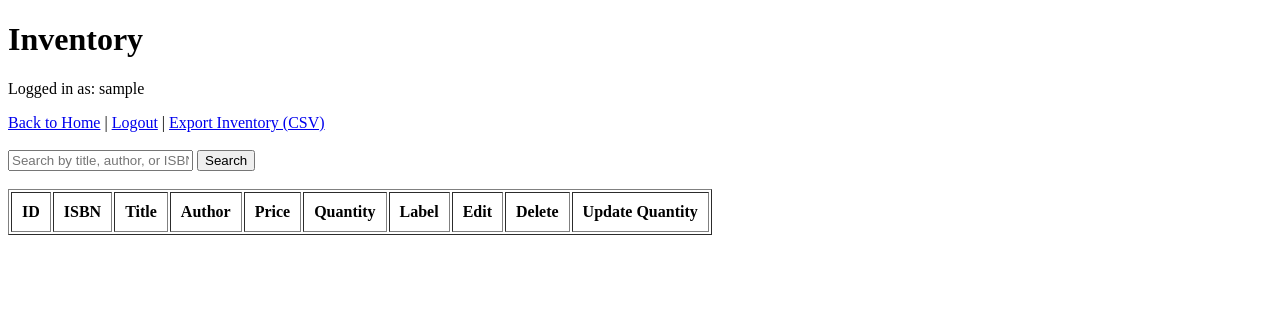
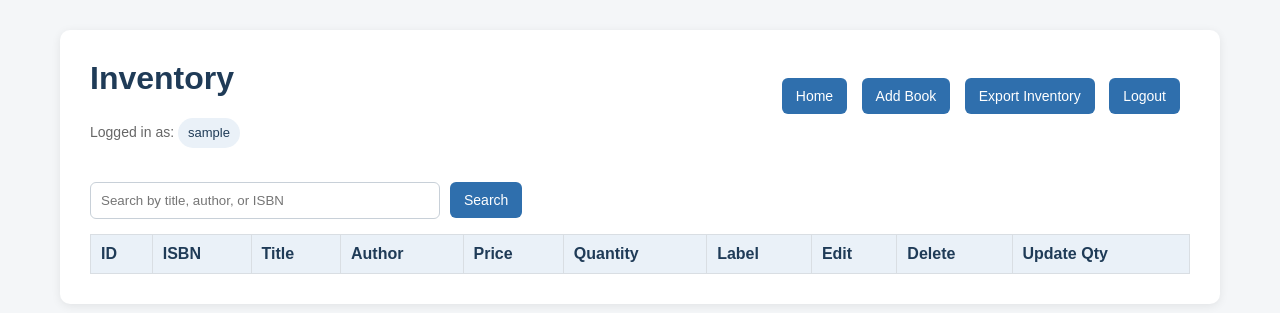
Before and after one commit to jospina07/noble-bookstore, a Flask app: page /books in a window 1280 px wide. Shown: the top 313 px of the page. Run offline with Flask 3, Linux system fonts and the light colour scheme; the visitor is signed in with stand-in values (Sample User, id 1); data that the repository does not hold is empty.

Commit message:
Polished UI for login, homepage, and inventory page

```diff
--- /dev/null
+++ b/static/style.css
@@ -0,0 +1,217 @@
+body {
+    font-family: Arial, sans-serif;
+    background-color: #f4f6f8;
+    color: #222;
+    margin: 0;
+    padding: 0;
+}
+
+.page-container {
+    max-width: 1100px;
+    margin: 30px auto;
+    background: white;
+    padding: 30px;
+    border-radius: 10px;
+    box-shadow: 0 2px 10px rgba(0, 0, 0, 0.08);
+}
+
+h1, h2 {
+    margin-top: 0;
+    color: #1f3b57;
+}
+
+p {
+    line-height: 1.5;
+}
+
+.nav-links,
+.quick-links {
+    margin-bottom: 20px;
+}
+
+.nav-links a,
+.quick-links a,
+.action-link {
+    display: inline-block;
+    margin-right: 10px;
+    margin-bottom: 10px;
+    text-decoration: none;
+    color: white;
+    background: #2f6fad;
+    padding: 10px 14px;
+    border-radius: 6px;
+    font-size: 14px;
+}
+
+.nav-links a:hover,
+.quick-links a:hover,
+.action-link:hover {
+    background: #245785;
+}
+
+.secondary-link {
+    background: #6c757d;
+}
+
+.secondary-link:hover {
+    background: #545b62;
+}
+
+table {
+    width: 100%;
+    border-collapse: collapse;
+    margin-top: 15px;
+    background: white;
+}
+
+th,
+td {
+    border: 1px solid #d9dee3;
+    padding: 10px;
+    text-align: left;
+    vertical-align: top;
+}
+
+th {
+    background-color: #eaf1f8;
+    color: #1f3b57;
+}
+
+form.inline-form {
+    display: inline-block;
+    margin: 0;
+}
+
+input[type="text"],
+input[type="password"],
+input[type="number"],
+input[type="email"],
+select {
+    width: 100%;
+    max-width: 350px;
+    padding: 10px;
+    border: 1px solid #c8d0d8;
+    border-radius: 6px;
+    box-sizing: border-box;
+    margin-bottom: 12px;
+    background: white;
+}
+
+button {
+    background: #2f6fad;
+    color: white;
+    border: none;
+    padding: 10px 14px;
+    border-radius: 6px;
+    cursor: pointer;
+    font-size: 14px;
+}
+
+button:hover {
+    background: #245785;
+}
+
+button.delete-btn {
+    background: #b44343;
+}
+
+button.delete-btn:hover {
+    background: #923636;
+}
+
+.card-grid {
+    display: grid;
+    grid-template-columns: repeat(auto-fit, minmax(220px, 1fr));
+    gap: 16px;
+    margin-top: 20px;
+}
+
+.card {
+    background: #f9fbfd;
+    border: 1px solid #dce5ee;
+    border-radius: 10px;
+    padding: 18px;
+}
+
+.card h3 {
+    margin-top: 0;
+    color: #1f3b57;
+}
+
+.muted {
+    color: #666;
+    font-size: 14px;
+}
+
+.error-message {
+    color: #b44343;
+    font-weight: bold;
+    margin-bottom: 15px;
+}
+
+.form-section {
+    max-width: 500px;
+}
+
+.top-bar {
+    display: flex;
+    justify-content: space-between;
+    align-items: center;
+    gap: 20px;
+    flex-wrap: wrap;
+    margin-bottom: 20px;
+}
+
+.search-form {
+    display: flex;
+    gap: 10px;
+    align-items: center;
+    flex-wrap: wrap;
+}
+
+.search-form input[type="text"] {
+    margin-bottom: 0;
+    min-width: 260px;
+}
+
+.badge {
+    display: inline-block;
+    padding: 5px 10px;
+    border-radius: 999px;
+    background: #eaf1f8;
+    color: #1f3b57;
+    font-size: 13px;
+}
+
+.center-box {
+    max-width: 450px;
+    margin: 60px auto;
+    background: white;
+    padding: 30px;
+    border-radius: 10px;
+    box-shadow: 0 2px 10px rgba(0, 0, 0, 0.08);
+}
+
+.small-text {
+    font-size: 13px;
+    color: #666;
+}
+
+pre.barcode-block {
+    background: #fff;
+    border: 1px solid #d9dee3;
+    padding: 14px;
+    overflow-x: auto;
+}
+
+@media (max-width: 768px) {
+    .page-container {
+        margin: 15px;
+        padding: 20px;
+    }
+
+    th,
+    td {
+        font-size: 14px;
+    }
+}
--- a/templates/inventory.html
+++ b/templates/inventory.html
@@ -2,27 +2,30 @@
 <html>
 <head>
     <title>Inventory</title>
+    <link rel="stylesheet" href="/static/style.css">
 </head>
 <body>
 
+<div class="page-container">
+    <div class="top-bar">
+        <div>
             <h1>Inventory</h1>
+            <p class="muted">Logged in as: <span class="badge">{{ username }}</span></p>
+        </div>
+        <div class="nav-links">
+            <a href="/">Home</a>
+            <a href="/books/add">Add Book</a>
+            <a href="/export/inventory">Export Inventory</a>
+            <a href="/logout" class="secondary-link">Logout</a>
+        </div>
+    </div>
 
-<p>Logged in as: {{ username }}</p>
-
-<a href="/">Back to Home</a> |
-<a href="/logout">Logout</a> |
-<a href="/export/inventory">Export Inventory (CSV)</a>
-
-<br><br>
-
-<form method="GET" action="/books">
+    <form method="GET" action="/books" class="search-form">
         <input type="text" name="search" placeholder="Search by title, author, or ISBN" value="{{ search_query }}">
         <button type="submit">Search</button>
     </form>
 
-<br>
-
-<table border="1" cellpadding="10">
+    <table>
         <tr>
             <th>ID</th>
             <th>ISBN</th>
@@ -33,7 +36,7 @@
             <th>Label</th>
             <th>Edit</th>
             <th>Delete</th>
-        <th>Update Quantity</th>
+            <th>Update Qty</th>
         </tr>
 
         {% for book in books %}
@@ -45,25 +48,26 @@
             <td>${{ "%.2f"|format(book.price) }}</td>
             <td>{{ book.quantity }}</td>
             <td>
-            <a href="/books/label/{{ book.id }}">Print Label</a>
+                <a class="action-link" href="/books/label/{{ book.id }}">Label</a>
             </td>
             <td>
-            <a href="/books/edit/{{ book.id }}">Edit</a>
+                <a class="action-link" href="/books/edit/{{ book.id }}">Edit</a>
             </td>
             <td>
-            <form method="POST" action="/books/delete/{{ book.id }}" onsubmit="return confirm('Are you sure?');">
-                <button type="submit">Delete</button>
+                <form class="inline-form" method="POST" action="/books/delete/{{ book.id }}" onsubmit="return confirm('Are you sure?');">
+                    <button type="submit" class="delete-btn">Delete</button>
                 </form>
             </td>
             <td>
-            <form method="POST" action="/books/update/{{ book.id }}">
-                <input type="number" name="quantity" required>
+                <form class="inline-form" method="POST" action="/books/update/{{ book.id }}">
+                    <input type="number" name="quantity" required style="max-width: 90px;">
                     <button type="submit">Update</button>
                 </form>
             </td>
         </tr>
         {% endfor %}
     </table>
+</div>
 
 </body>
 </html>
```
Also changed, not shown: templates/index.html (+56 -18 lines), templates/login.html (+12 -9 lines). Lines whose indentation alone changed are shown as unchanged.
